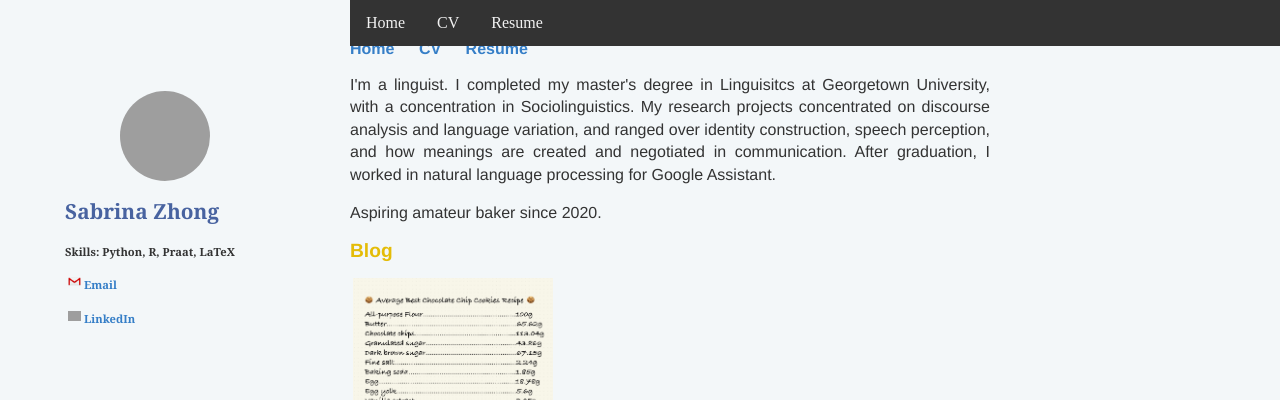
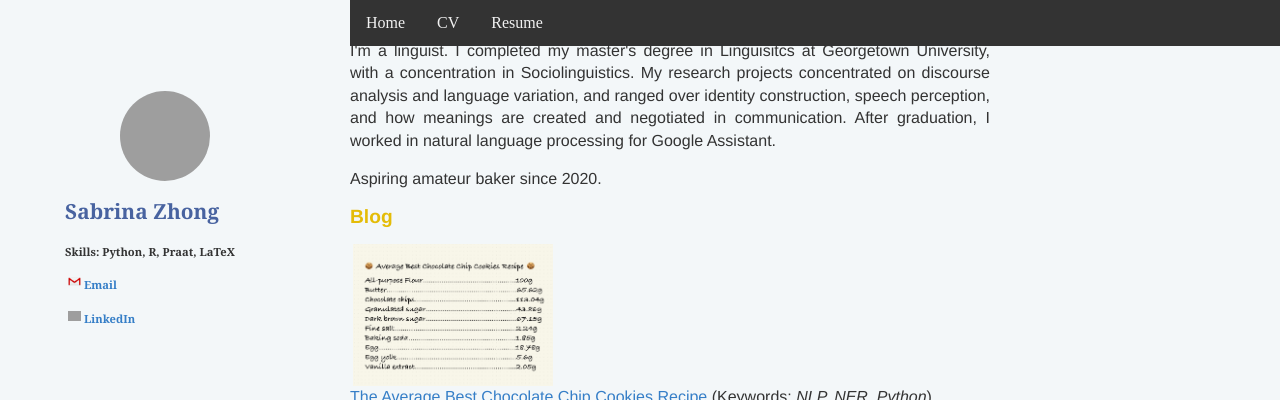
Before and after one commit to sabrinazhong/sabrinazhong.github.io, a Jekyll site: the page built from index.html, in a window 1280 px wide and 981 px high, cut to the strip 0-400 px from the top of the window. Built offline with Jekyll 4.4.1, drawn with Linux system fonts in a browser that asks for light colours; grey boxes are pictures that could not be loaded.

Commit message:
Update default.html

```diff
--- a/_layouts/default.html
+++ b/_layouts/default.html
@@ -6,14 +6,6 @@
 			<link rel="stylesheet" type="text/css" href="/css/main.css">
 		</head>
 		<body>
-			<nav>
-	    		<ul>
-	        		<li><a href="/">Home</a></li>
-	        		<li><a href="/cv">CV</a></li>
-				<li><a href="/resume">Resume</a></li>
-
-	    		</ul>
-			</nav>
 			<div class="container">
 
 			{{ content }}
```
